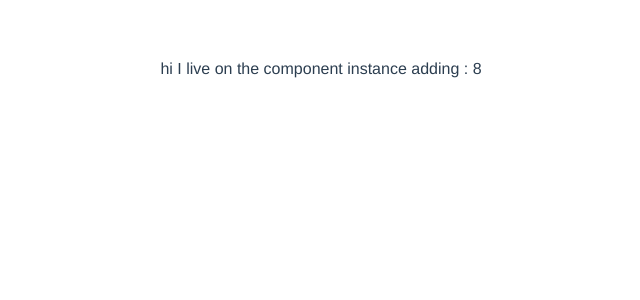
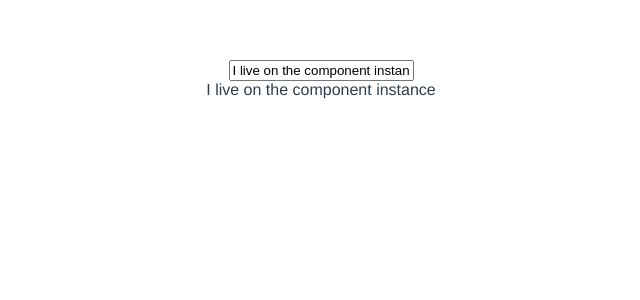
Before and after one commit to alphpkeemik/vuejs-course-basics, a Vue app: page / in a window 1280 px wide. Shown: the top 300 px of the page, without its empty margins (319-959 px from the left). Built offline with nearby package versions, Linux system fonts and the light colour scheme.

Commit message:
only bind

```diff
--- a/src/App.vue
+++ b/src/App.vue
@@ -1,7 +1,11 @@
 <template>
   <div id="app">
-    hi
-    {{ `${message} adding : ${ foo + bar}` }}
+   <div>
+     <input v-bind:value="message" />
+   </div>
+    <div>
+      {{ message }}
+    </div>
   </div>
 </template>
 
```
